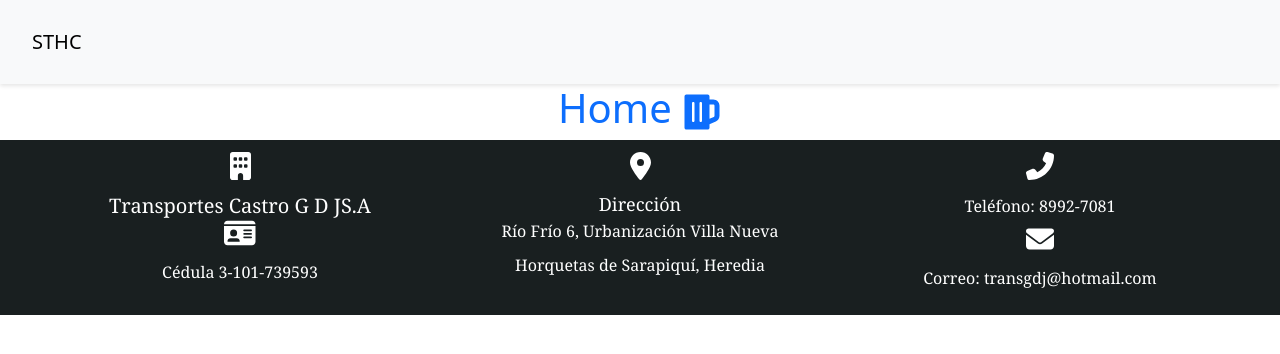
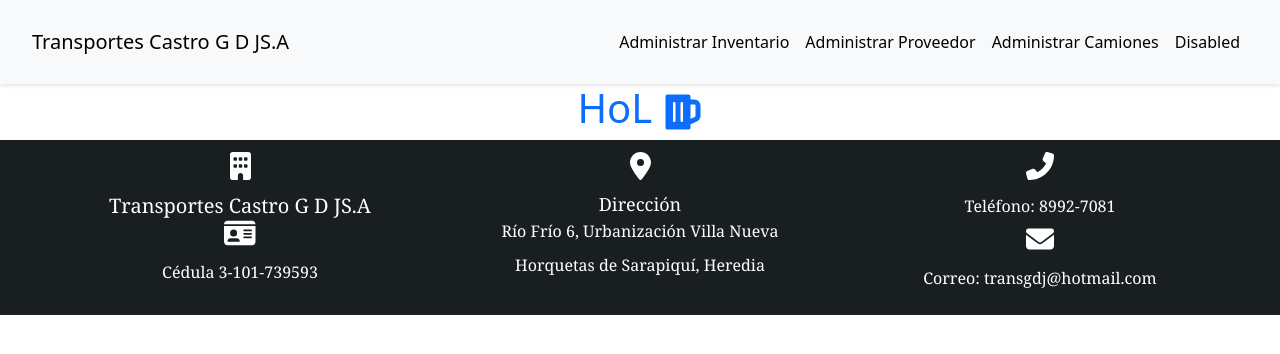
Before and after one commit to Pereira7382/Transporte-Castro-G-D-J-S.A, a React (Create React App) app in the folder frontend/sistemareact/: page /home in a window 1280 px wide. Shown: the top 354 px of the page. Built offline with nearby package versions, Linux system fonts and the light colour scheme.

Commit message:
cambios en navar

```diff
--- a/frontend/sistemareact/src/Asset/Css/Navbar.css
+++ b/frontend/sistemareact/src/Asset/Css/Navbar.css
@@ -11,14 +11,19 @@
 /* Estilos para los enlaces del navbar */
 .navbar-nav .nav-link {
   color: black;
-    text-decoration: none; /* Elimina el subrayado predeterminado de los enlaces */
-    padding: 10px 20px; /* Añade espacio interno al enlace para que se comporte como un botón */
-    border-radius: 5px; /* Añade bordes redondeados al enlace */
-    background-color: transparent; /* Establece el fondo transparente inicialmente */
+  text-decoration: none;
+  padding: 10px 20px;
+  border-radius: 5px;
+  background-color: transparent;
   transition: 0.3s ease;
 }
 
+
+.nav-item-move-right {
+  margin-left: 10px;
+}
+
 .navbar-nav .nav-link:hover {
-    color: white; /* Cambia el color del texto al pasar el cursor sobre él */
-    background-color: #3b4e53; /* Cambia el fondo del enlace al pasar el cursor sobre él */
+  color: white;
+  background-color: #3b4e53;
 }
--- a/frontend/sistemareact/src/Components/Layout/Navbar.jsx
+++ b/frontend/sistemareact/src/Components/Layout/Navbar.jsx
@@ -7,11 +7,11 @@ const Navbar = () => {
   return (
     <nav className="navbar navbar-expand-lg bg-body-tertiary">
       <div className="container-fluid">
-        <Link className="navbar-brand" to="/">STHC</Link>
+        <Link className="navbar-brand" to="/">Transportes Castro G D JS.A</Link>
         <button className="navbar-toggler" type="button" data-bs-toggle="collapse" data-bs-target="#navbarNav" aria-controls="navbarNav" aria-expanded="false" aria-label="Toggle navigation">
           <span className="navbar-toggler-icon" />
         </button>
-        <div className="collapse navbar-collapse" id="navbarNav">
+        <div className="nav-item nav-item-move-right" id="navbarNav">
           <ul className="navbar-nav animate__animated animate__fadeInDown">
             <li className="nav-item">
               <a className="nav-link" href="/admin-inventario">Administrar Inventario</a>
@@ -22,9 +22,9 @@ const Navbar = () => {
             <li className="nav-item">
               <a className="nav-link" href="/admin-camiones">Administrar Camiones</a>
             </li>
-            <li className="nav-item">
+            {/*<li className="nav-item">
               <a className="nav-link" href="/admin-form-camiones">Pricing</a>
-            </li>
+            </li>*/}
             <li className="nav-item">
               {/* eslint-disable-next-line jsx-a11y/anchor-is-valid */}
               <a className="nav-link disabled" aria-disabled="true">Disabled</a>
--- a/frontend/sistemareact/src/Pages/Home.jsx
+++ b/frontend/sistemareact/src/Pages/Home.jsx
@@ -5,7 +5,7 @@ import { FaBeer } from 'react-icons/fa';
 const Home = () => {
   return (
     <Layout>
-        <h1 className='text-primary text-center'>Home <FaBeer/></h1>
+        <h1 className='text-primary text-center'>HoL <FaBeer/></h1>
     </Layout>
   )
 }
```
Lines whose indentation alone changed are shown as unchanged.
